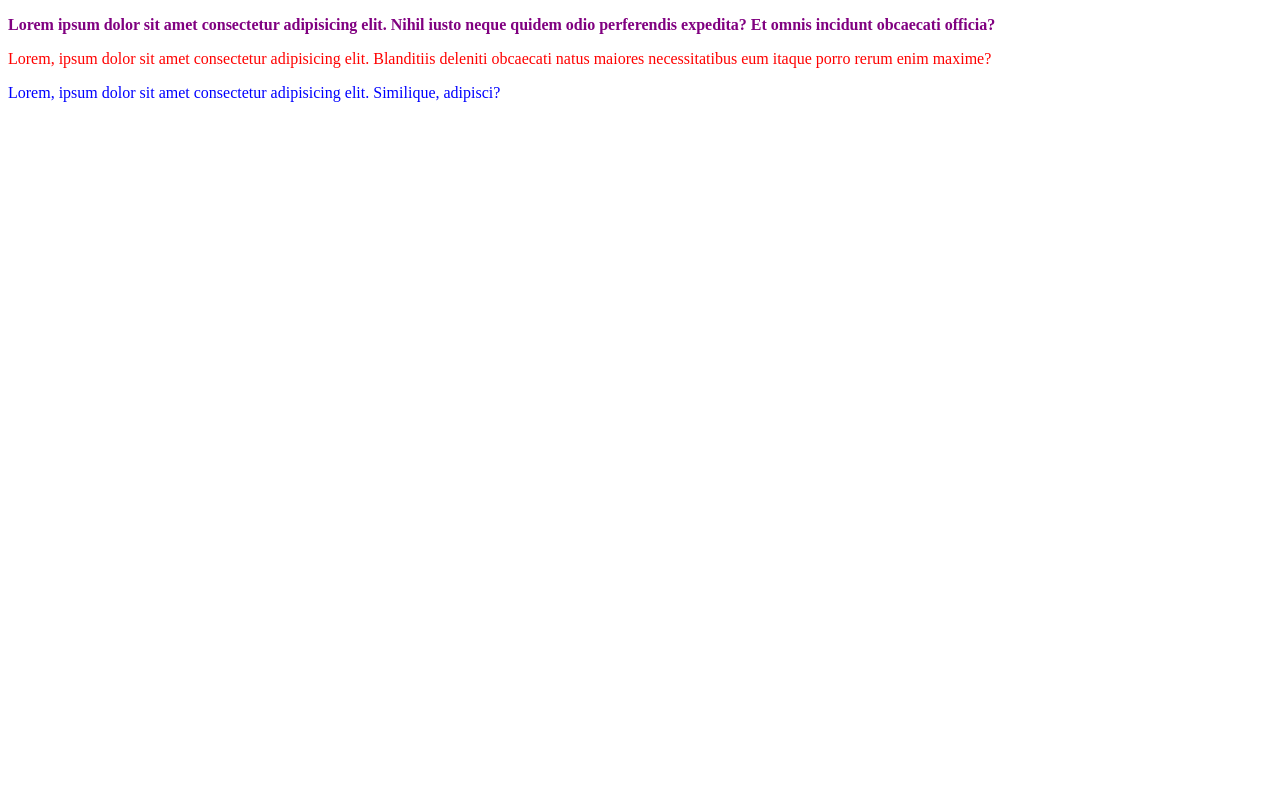
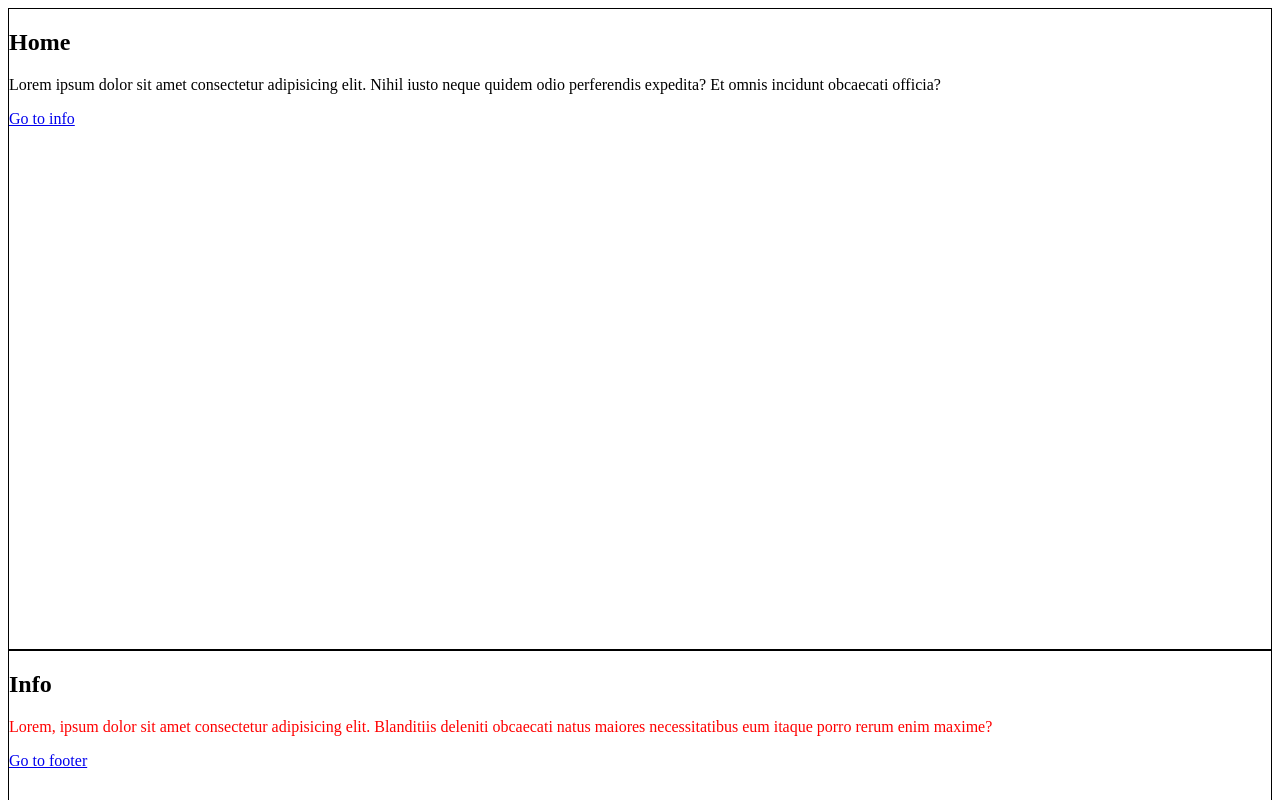
Before and after one commit to Oliver-Parks/First-practice-with-css, a plain HTML site: page index.html in a window 1280 px wide. Shown: the top 800 px of the page. Drawn offline with Linux system fonts and the light colour scheme.

Commit message:
Working with specificity

```diff
--- a/index.html
+++ b/index.html
@@ -9,9 +9,34 @@
   </head>
 
   <body>
-    <p id="title" class="red">Lorem ipsum dolor sit amet consectetur adipisicing elit. Nihil iusto neque quidem odio perferendis expedita? Et omnis incidunt obcaecati officia?</p>
-    <p class="red">Lorem, ipsum dolor sit amet consectetur adipisicing elit. Blanditiis deleniti obcaecati natus maiores necessitatibus eum itaque porro rerum enim maxime?</p>
-    <p id="sub-title" class="blue">Lorem, ipsum dolor sit amet consectetur adipisicing elit. Similique, adipisci?</p>
+    <section id="home">
+      <h1>Home</h1>
+      <p id="title" class="heading red">
+        Lorem ipsum dolor sit amet consectetur adipisicing elit. Nihil iusto
+        neque quidem odio perferendis expedita? Et omnis incidunt obcaecati
+        officia?
+      </p>
+      <a href="#info">Go to info</a>
+    </section>
+
+    <section id="info">
+      <h1>Info</h1>
+      <p class="red">
+        Lorem, ipsum dolor sit amet consectetur adipisicing elit. Blanditiis
+        deleniti obcaecati natus maiores necessitatibus eum itaque porro rerum
+        enim maxime?
+      </p>
+      <a href="#footer">Go to footer</a>
+    </section>
+
+    <section id="footer" >
+      <h1>Footer</h1>
+      <p class="blue">
+        Lorem, ipsum dolor sit amet consectetur adipisicing elit. Similique,
+        adipisci?
+      </p>
+      <a href="#home">Back to top</a>
+    </section>
+
   </body>
-
 </html>
--- a/styles.css
+++ b/styles.css
@@ -1,16 +1,16 @@
+section {
+    height: 80vh;
+    border: 1px solid black;
+}
+
+p {
+    color: blue;
+}
+
 .red {
     color: red;
 }
 
-.blue {
-    color: blue;
-}
-
-p {
+#title {
     color: black;
 }
-
-#title {
-    font-weight: bold;
-    color: purple;
-}
```
